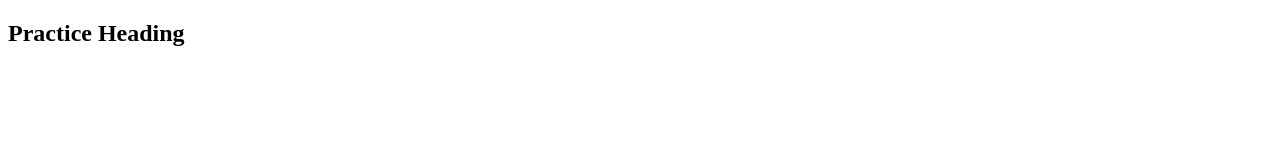
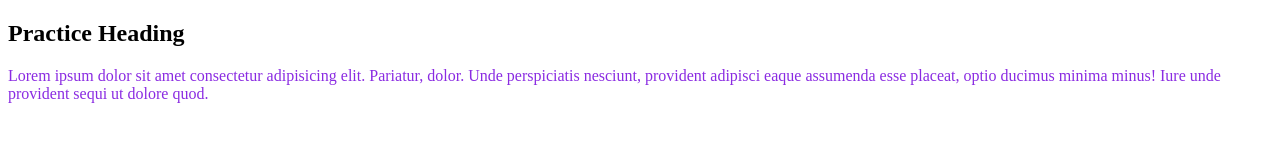
Before and after one commit to nimourhossain/miami, a plain HTML site: page index.html in a window 1280 px wide. Drawn offline with Linux system fonts and the light colour scheme.

Commit message:
add color

```diff
--- a/index.html
+++ b/index.html
@@ -4,8 +4,17 @@
     <meta charset="UTF-8">
     <meta name="viewport" content="width=device-width, initial-scale=1.0">
     <title>Practice</title>
+    <style>
+        p{
+            color:blueviolet;
+        }
+
+    </style>
 </head>
 <body>
     <h2>Practice Heading</h2>
+    <p>
+        Lorem ipsum dolor sit amet consectetur adipisicing elit. Pariatur, dolor. Unde perspiciatis nesciunt, provident adipisci eaque assumenda esse placeat, optio ducimus minima minus! Iure unde provident sequi ut dolore quod.
+    </p>
 </body>
 </html>
```
